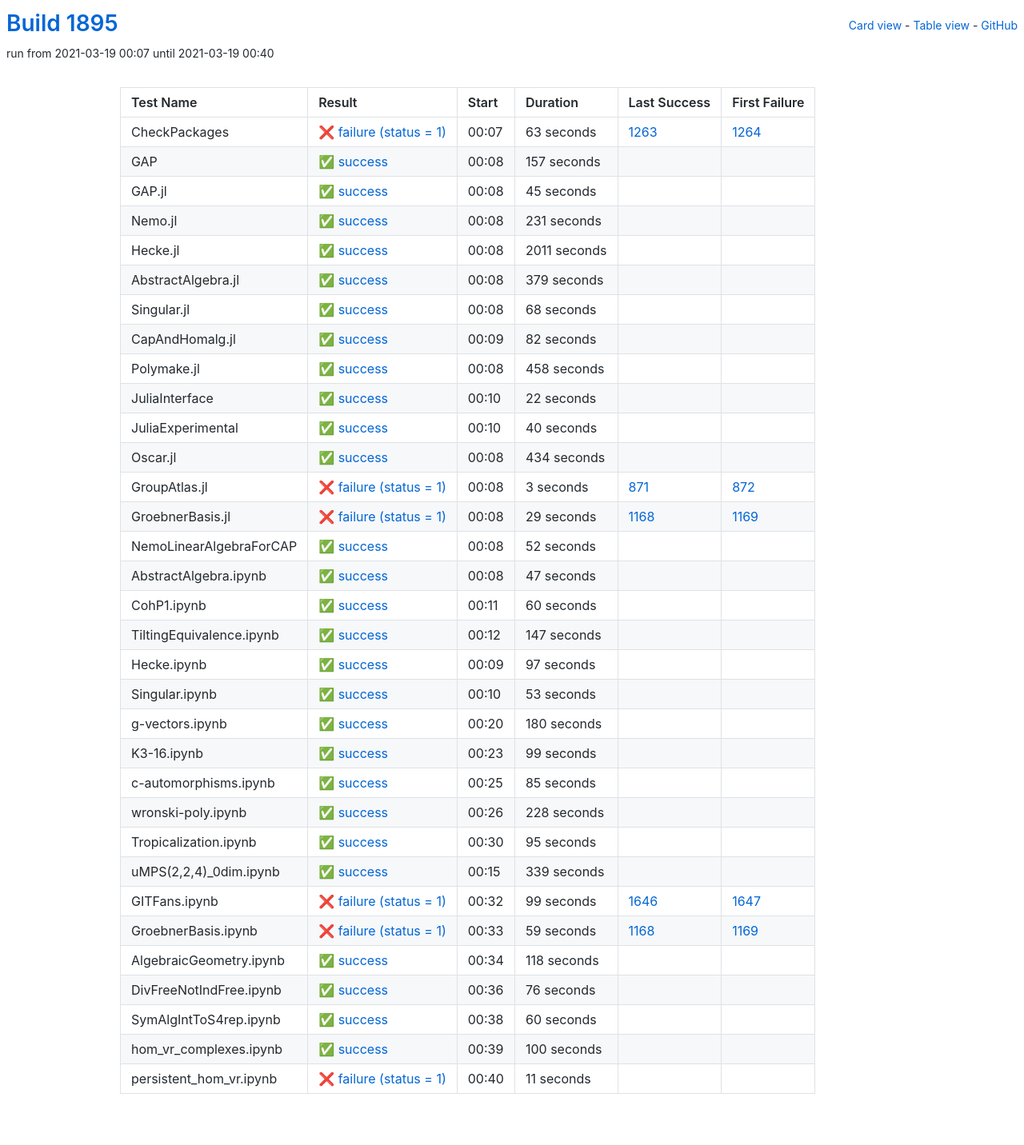
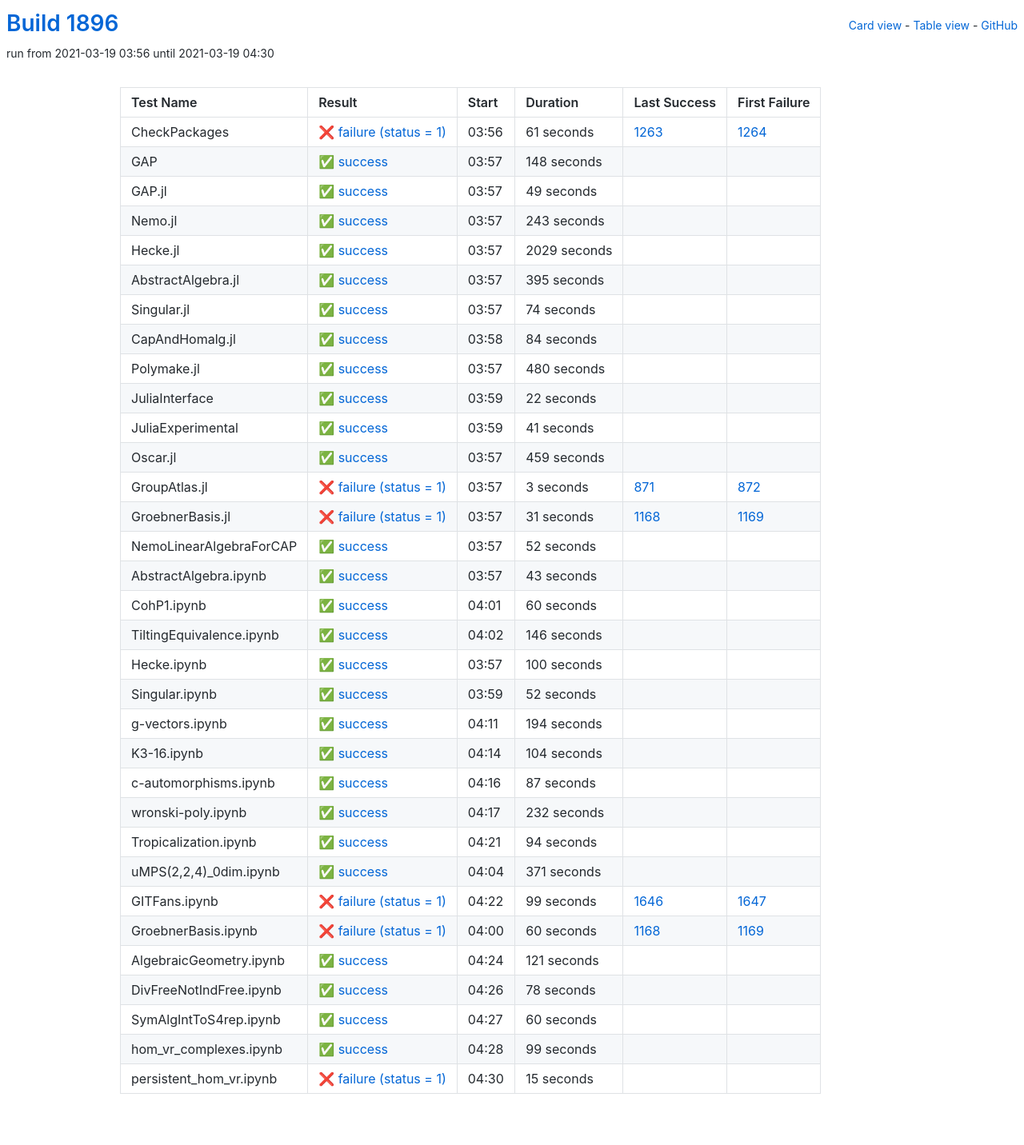
Before and after one commit to oscar-system/oscar-ci-status-stable, a Jekyll site: the page built from table.html, in a window 1280 px wide. Shown: the whole page at 80% size. Built offline with Jekyll 4.4.1, drawn with Linux system fonts in a browser that asks for light colours.

Commit message:
Build #1896

```diff
--- a/_data/ci.yml
+++ b/_data/ci.yml
@@ -1,6 +1,6 @@
 ---
-build: 1895
-build_url: https://oscarci.mathematik.uni-kl.de/job/oscar-stable/1895/
+build: 1896
+build_url: https://oscarci.mathematik.uni-kl.de/job/oscar-stable/1896/
 job: oscar-stable
 organization: oscar-system
 repo: oscar-ci-status-stable
@@ -8,116 +8,116 @@ repourl: https://github.com/oscar-system/oscar-ci-status-stable
 tests:
 - name: CheckPackages
   id: checkpackages
-  log: https://oscarci.mathematik.uni-kl.de/job/oscar-stable/1895/artifact/logs/build-1895/CheckPackages.log
-  start: 2021-03-19 00:07
+  log: https://oscarci.mathematik.uni-kl.de/job/oscar-stable/1896/artifact/logs/build-1896/CheckPackages.log
+  start: 2021-03-19 03:56
   success: false
   exitcode: 1
   status: failure
-  duration: 63
+  duration: 61
   last_success: 1263
   last_success_url: https://oscarci.mathematik.uni-kl.de/job/oscar-stable/1263/
   first_failure: 1264
   first_failure_url: https://oscarci.mathematik.uni-kl.de/job/oscar-stable/1264/
 - name: GAP
   id: gap
-  log: https://oscarci.mathematik.uni-kl.de/job/oscar-stable/1895/artifact/logs/build-1895/GAP.log
-  start: 2021-03-19 00:08
+  log: https://oscarci.mathematik.uni-kl.de/job/oscar-stable/1896/artifact/logs/build-1896/GAP.log
+  start: 2021-03-19 03:57
   success: true
   exitcode: 0
   status: success
-  duration: 157
+  duration: 148
   last_success: false
   last_success_url:
   first_failure: false
   first_failure_url:
 - name: GAP.jl
   id: gap-jl
-  log: https://oscarci.mathematik.uni-kl.de/job/oscar-stable/1895/artifact/logs/build-1895/GAP.jl.log
-  start: 2021-03-19 00:08
+  log: https://oscarci.mathematik.uni-kl.de/job/oscar-stable/1896/artifact/logs/build-1896/GAP.jl.log
+  start: 2021-03-19 03:57
   success: true
   exitcode: 0
   status: success
-  duration: 45
+  duration: 49
   last_success: false
   last_success_url:
   first_failure: false
   first_failure_url:
 - name: Nemo.jl
   id: nemo-jl
-  log: https://oscarci.mathematik.uni-kl.de/job/oscar-stable/1895/artifact/logs/build-1895/Nemo.jl.log
-  start: 2021-03-19 00:08
+  log: https://oscarci.mathematik.uni-kl.de/job/oscar-stable/1896/artifact/logs/build-1896/Nemo.jl.log
+  start: 2021-03-19 03:57
   success: true
   exitcode: 0
   status: success
-  duration: 231
+  duration: 243
   last_success: false
   last_success_url:
   first_failure: false
   first_failure_url:
 - name: Hecke.jl
   id: hecke-jl
-  log: https://oscarci.mathematik.uni-kl.de/job/oscar-stable/1895/artifact/logs/build-1895/Hecke.jl.log
-  start: 2021-03-19 00:08
+  log: https://oscarci.mathematik.uni-kl.de/job/oscar-stable/1896/artifact/logs/build-1896/Hecke.jl.log
+  start: 2021-03-19 03:57
   success: true
   exitcode: 0
   status: success
-  duration: 2011
+  duration: 2029
   last_success: false
   last_success_url:
   first_failure: false
   first_failure_url:
 - name: AbstractAlgebra.jl
   id: abstractalgebra-jl
-  log: https://oscarci.mathematik.uni-kl.de/job/oscar-stable/1895/artifact/logs/build-1895/AbstractAlgebra.jl.log
-  start: 2021-03-19 00:08
+  log: https://oscarci.mathematik.uni-kl.de/job/oscar-stable/1896/artifact/logs/build-1896/AbstractAlgebra.jl.log
+  start: 2021-03-19 03:57
   success: true
   exitcode: 0
   status: success
-  duration: 379
+  duration: 395
   last_success: false
   last_success_url:
   first_failure: false
   first_failure_url:
 - name: Singular.jl
   id: singular-jl
-  log: https://oscarci.mathematik.uni-kl.de/job/oscar-stable/1895/artifact/logs/build-1895/Singular.jl.log
-  start: 2021-03-19 00:08
+  log: https://oscarci.mathematik.uni-kl.de/job/oscar-stable/1896/artifact/logs/build-1896/Singular.jl.log
+  start: 2021-03-19 03:57
   success: true
   exitcode: 0
   status: success
-  duration: 68
+  duration: 74
   last_success: false
   last_success_url:
   first_failure: false
   first_failure_url:
 - name: CapAndHomalg.jl
   id: capandhomalg-jl
-  log: https://oscarci.mathematik.uni-kl.de/job/oscar-stable/1895/artifact/logs/build-1895/CapAndHomalg.jl.log
-  start: 2021-03-19 00:09
+  log: https://oscarci.mathematik.uni-kl.de/job/oscar-stable/1896/artifact/logs/build-1896/CapAndHomalg.jl.log
+  start: 2021-03-19 03:58
   success: true
   exitcode: 0
   status: success
-  duration: 82
+  duration: 84
   last_success: false
   last_success_url:
   first_failure: false
   first_failure_url:
 - name: Polymake.jl
   id: polymake-jl
-  log: https://oscarci.mathematik.uni-kl.de/job/oscar-stable/1895/artifact/logs/build-1895/Polymake.jl.log
-  start: 2021-03-19 00:08
+  log: https://oscarci.mathematik.uni-kl.de/job/oscar-stable/1896/artifact/logs/build-1896/Polymake.jl.log
+  start: 2021-03-19 03:57
   success: true
   exitcode: 0
   status: success
-  duration: 458
+  duration: 480
   last_success: false
   last_success_url:
   first_failure: false
   first_failure_url:
 - name: JuliaInterface
   id: juliainterface
-  log: https://oscarci.mathematik.uni-kl.de/job/oscar-stable/1895/artifact/logs/build-1895/JuliaInterface.log
-  start: 2021-03-19 00:10
+  log: https://oscarci.mathematik.uni-kl.de/job/oscar-stable/1896/artifact/logs/build-1896/JuliaInterface.log
+  start: 2021-03-19 03:59
   success: true
   exitcode: 0
   status: success
@@ -128,32 +128,32 @@ tests:
   first_failure_url:
 - name: JuliaExperimental
   id: juliaexperimental
-  log: https://oscarci.mathematik.uni-kl.de/job/oscar-stable/1895/artifact/logs/build-1895/JuliaExperimental.log
-  start: 2021-03-19 00:10
+  log: https://oscarci.mathematik.uni-kl.de/job/oscar-stable/1896/artifact/logs/build-1896/JuliaExperimental.log
+  start: 2021-03-19 03:59
   success: true
   exitcode: 0
   status: success
-  duration: 40
+  duration: 41
   last_success: false
   last_success_url:
   first_failure: false
   first_failure_url:
 - name: Oscar.jl
   id: oscar-jl
-  log: https://oscarci.mathematik.uni-kl.de/job/oscar-stable/1895/artifact/logs/build-1895/Oscar.jl.log
-  start: 2021-03-19 00:08
+  log: https://oscarci.mathematik.uni-kl.de/job/oscar-stable/1896/artifact/logs/build-1896/Oscar.jl.log
+  start: 2021-03-19 03:57
   success: true
   exitcode: 0
   status: success
-  duration: 434
+  duration: 459
   last_success: false
   last_success_url:
   first_failure: false
   first_failure_url:
 - name: GroupAtlas.jl
   id: groupatlas-jl
-  log: https://oscarci.mathematik.uni-kl.de/job/oscar-stable/1895/artifact/logs/build-1895/GroupAtlas.jl.log
-  start: 2021-03-19 00:08
+  log: https://oscarci.mathematik.uni-kl.de/job/oscar-stable/1896/artifact/logs/build-1896/GroupAtlas.jl.log
+  start: 2021-03-19 03:57
   success: false
   exitcode: 1
   status: failure
@@ -164,20 +164,20 @@ tests:
   first_failure_url: https://oscarci.mathematik.uni-kl.de/job/oscar-stable/872/
 - name: GroebnerBasis.jl
   id: groebnerbasis-jl
-  log: https://oscarci.mathematik.uni-kl.de/job/oscar-stable/1895/artifact/logs/build-1895/GroebnerBasis.jl.log
-  start: 2021-03-19 00:08
+  log: https://oscarci.mathematik.uni-kl.de/job/oscar-stable/1896/artifact/logs/build-1896/GroebnerBasis.jl.log
+  start: 2021-03-19 03:57
   success: false
   exitcode: 1
   status: failure
-  duration: 29
+  duration: 31
   last_success: 1168
   last_success_url: https://oscarci.mathematik.uni-kl.de/job/oscar-stable/1168/
   first_failure: 1169
   first_failure_url: https://oscarci.mathematik.uni-kl.de/job/oscar-stable/1169/
 - name: NemoLinearAlgebraForCAP
   id: nemolinearalgebraforcap
-  log: https://oscarci.mathematik.uni-kl.de/job/oscar-stable/1895/artifact/logs/build-1895/NemoLinearAlgebraForCAP.log
-  start: 2021-03-19 00:08
+  log: https://oscarci.mathematik.uni-kl.de/job/oscar-stable/1896/artifact/logs/build-1896/NemoLinearAlgebraForCAP.log
+  start: 2021-03-19 03:57
   success: true
   exitcode: 0
   status: success
@@ -188,20 +188,20 @@ tests:
   first_failure_url:
 - name: AbstractAlgebra.ipynb
   id: abstractalgebra-ipynb
-  log: https://oscarci.mathematik.uni-kl.de/job/oscar-stable/1895/artifact/logs/build-1895/AbstractAlgebra.ipynb.log
-  start: 2021-03-19 00:08
+  log: https://oscarci.mathematik.uni-kl.de/job/oscar-stable/1896/artifact/logs/build-1896/AbstractAlgebra.ipynb.log
+  start: 2021-03-19 03:57
   success: true
   exitcode: 0
   status: success
-  duration: 47
+  duration: 43
   last_success: false
   last_success_url:
   first_failure: false
   first_failure_url:
 - name: CohP1.ipynb
   id: cohp1-ipynb
-  log: https://oscarci.mathematik.uni-kl.de/job/oscar-stable/1895/artifact/logs/build-1895/CohP1.ipynb.log
-  start: 2021-03-19 00:11
+  log: https://oscarci.mathematik.uni-kl.de/job/oscar-stable/1896/artifact/logs/build-1896/CohP1.ipynb.log
+  start: 2021-03-19 04:01
   success: true
   exitcode: 0
   status: success
@@ -212,116 +212,116 @@ tests:
   first_failure_url:
 - name: TiltingEquivalence.ipynb
   id: tiltingequivalence-ipynb
-  log: https://oscarci.mathematik.uni-kl.de/job/oscar-stable/1895/artifact/logs/build-1895/TiltingEquivalence.ipynb.log
-  start: 2021-03-19 00:12
+  log: https://oscarci.mathematik.uni-kl.de/job/oscar-stable/1896/artifact/logs/build-1896/TiltingEquivalence.ipynb.log
+  start: 2021-03-19 04:02
   success: true
   exitcode: 0
   status: success
-  duration: 147
+  duration: 146
   last_success: false
   last_success_url:
   first_failure: false
   first_failure_url:
 - name: Hecke.ipynb
   id: hecke-ipynb
-  log: https://oscarci.mathematik.uni-kl.de/job/oscar-stable/1895/artifact/logs/build-1895/Hecke.ipynb.log
-  start: 2021-03-19 00:09
+  log: https://oscarci.mathematik.uni-kl.de/job/oscar-stable/1896/artifact/logs/build-1896/Hecke.ipynb.log
+  start: 2021-03-19 03:57
   success: true
   exitcode: 0
   status: success
-  duration: 97
+  duration: 100
   last_success: false
   last_success_url:
   first_failure: false
   first_failure_url:
 - name: Singular.ipynb
   id: singular-ipynb
-  log: https://oscarci.mathematik.uni-kl.de/job/oscar-stable/1895/artifact/logs/build-1895/Singular.ipynb.log
-  start: 2021-03-19 00:10
+  log: https://oscarci.mathematik.uni-kl.de/job/oscar-stable/1896/artifact/logs/build-1896/Singular.ipynb.log
+  start: 2021-03-19 03:59
   success: true
   exitcode: 0
   status: success
-  duration: 53
+  duration: 52
   last_success: false
   last_success_url:
   first_failure: false
   first_failure_url:
 - name: g-vectors.ipynb
   id: g-vectors-ipynb
-  log: https://oscarci.mathematik.uni-kl.de/job/oscar-stable/1895/artifact/logs/build-1895/g-vectors.ipynb.log
-  start: 2021-03-19 00:20
+  log: https://oscarci.mathematik.uni-kl.de/job/oscar-stable/1896/artifact/logs/build-1896/g-vectors.ipynb.log
+  start: 2021-03-19 04:11
   success: true
   exitcode: 0
   status: success
-  duration: 180
+  duration: 194
   last_success: false
   last_success_url:
   first_failure: false
   first_failure_url:
 - name: K3-16.ipynb
   id: k3-16-ipynb
-  log: https://oscarci.mathematik.uni-kl.de/job/oscar-stable/1895/artifact/logs/build-1895/K3-16.ipynb.log
-  start: 2021-03-19 00:23
+  log: https://oscarci.mathematik.uni-kl.de/job/oscar-stable/1896/artifact/logs/build-1896/K3-16.ipynb.log
+  start: 2021-03-19 04:14
   success: true
   exitcode: 0
   status: success
-  duration: 99
+  duration: 104
   last_success: false
   last_success_url:
   first_failure: false
   first_failure_url:
 - name: c-automorphisms.ipynb
   id: c-automorphisms-ipynb
-  log: https://oscarci.mathematik.uni-kl.de/job/oscar-stable/1895/artifact/logs/build-1895/c-automorphisms.ipynb.log
-  start: 2021-03-19 00:25
+  log: https://oscarci.mathematik.uni-kl.de/job/oscar-stable/1896/artifact/logs/build-1896/c-automorphisms.ipynb.log
+  start: 2021-03-19 04:16
   success: true
   exitcode: 0
   status: success
-  duration: 85
+  duration: 87
   last_success: false
   last_success_url:
   first_failure: false
   first_failure_url:
 - name: wronski-poly.ipynb
   id: wronski-poly-ipynb
-  log: https://oscarci.mathematik.uni-kl.de/job/oscar-stable/1895/artifact/logs/build-1895/wronski-poly.ipynb.log
-  start: 2021-03-19 00:26
+  log: https://oscarci.mathematik.uni-kl.de/job/oscar-stable/1896/artifact/logs/build-1896/wronski-poly.ipynb.log
+  start: 2021-03-19 04:17
   success: true
   exitcode: 0
   status: success
-  duration: 228
+  duration: 232
   last_success: false
   last_success_url:
   first_failure: false
   first_failure_url:
 - name: Tropicalization.ipynb
   id: tropicalization-ipynb
-  log: https://oscarci.mathematik.uni-kl.de/job/oscar-stable/1895/artifact/logs/build-1895/Tropicalization.ipynb.log
-  start: 2021-03-19 00:30
+  log: https://oscarci.mathematik.uni-kl.de/job/oscar-stable/1896/artifact/logs/build-1896/Tropicalization.ipynb.log
+  start: 2021-03-19 04:21
   success: true
   exitcode: 0
   status: success
-  duration: 95
+  duration: 94
   last_success: false
   last_success_url:
   first_failure: false
   first_failure_url:
 - name: uMPS(2,2,4)_0dim.ipynb
   id: umps-2-2-4-0dim-ipynb
-  log: https://oscarci.mathematik.uni-kl.de/job/oscar-stable/1895/artifact/logs/build-1895/uMPS-2-2-4-_0dim.ipynb.log
-  start: 2021-03-19 00:15
+  log: https://oscarci.mathematik.uni-kl.de/job/oscar-stable/1896/artifact/logs/build-1896/uMPS-2-2-4-_0dim.ipynb.log
+  start: 2021-03-19 04:04
   success: true
   exitcode: 0
   status: success
-  duration: 339
+  duration: 371
   last_success: false
   last_success_url:
   first_failure: false
   first_failure_url:
 - name: GITFans.ipynb
   id: gitfans-ipynb
-  log: https://oscarci.mathematik.uni-kl.de/job/oscar-stable/1895/artifact/logs/build-1895/GITFans.ipynb.log
-  start: 2021-03-19 00:32
+  log: https://oscarci.mathematik.uni-kl.de/job/oscar-stable/1896/artifact/logs/build-1896/GITFans.ipynb.log
+  start: 2021-03-19 04:22
   success: false
   exitcode: 1
   status: failure
@@ -332,44 +332,44 @@ tests:
   first_failure_url: https://oscarci.mathematik.uni-kl.de/job/oscar-stable/1647/
 - name: GroebnerBasis.ipynb
   id: groebnerbasis-ipynb
-  log: https://oscarci.mathematik.uni-kl.de/job/oscar-stable/1895/artifact/logs/build-1895/GroebnerBasis.ipynb.log
-  start: 2021-03-19 00:33
+  log: https://oscarci.mathematik.uni-kl.de/job/oscar-stable/1896/artifact/logs/build-1896/GroebnerBasis.ipynb.log
+  start: 2021-03-19 04:00
   success: false
   exitcode: 1
   status: failure
-  duration: 59
+  duration: 60
   last_success: 1168
   last_success_url: https://oscarci.mathematik.uni-kl.de/job/oscar-stable/1168/
   first_failure: 1169
   first_failure_url: https://oscarci.mathematik.uni-kl.de/job/oscar-stable/1169/
 - name: AlgebraicGeometry.ipynb
   id: algebraicgeometry-ipynb
-  log: https://oscarci.mathematik.uni-kl.de/job/oscar-stable/1895/artifact/logs/build-1895/AlgebraicGeometry.ipynb.log
-  start: 2021-03-19 00:34
+  log: https://oscarci.mathematik.uni-kl.de/job/oscar-stable/1896/artifact/logs/build-1896/AlgebraicGeometry.ipynb.log
+  start: 2021-03-19 04:24
   success: true
   exitcode: 0
   status: success
-  duration: 118
+  duration: 121
   last_success: false
   last_success_url:
   first_failure: false
   first_failure_url:
 - name: DivFreeNotIndFree.ipynb
   id: divfreenotindfree-ipynb
-  log: https://oscarci.mathematik.uni-kl.de/job/oscar-stable/1895/artifact/logs/build-1895/DivFreeNotIndFree.ipynb.log
-  start: 2021-03-19 00:36
+  log: https://oscarci.mathematik.uni-kl.de/job/oscar-stable/1896/artifact/logs/build-1896/DivFreeNotIndFree.ipynb.log
+  start: 2021-03-19 04:26
   success: true
   exitcode: 0
   status: success
-  duration: 76
+  duration: 78
   last_success: false
   last_success_url:
   first_failure: false
   first_failure_url:
 - name: SymAlgIntToS4rep.ipynb
   id: symalginttos4rep-ipynb
-  log: https://oscarci.mathematik.uni-kl.de/job/oscar-stable/1895/artifact/logs/build-1895/SymAlgIntToS4rep.ipynb.log
-  start: 2021-03-19 00:38
+  log: https://oscarci.mathematik.uni-kl.de/job/oscar-stable/1896/artifact/logs/build-1896/SymAlgIntToS4rep.ipynb.log
+  start: 2021-03-19 04:27
   success: true
   exitcode: 0
   status: success
@@ -380,24 +380,24 @@ tests:
   first_failure_url:
 - name: hom_vr_complexes.ipynb
   id: hom-vr-complexes-ipynb
-  log: https://oscarci.mathematik.uni-kl.de/job/oscar-stable/1895/artifact/logs/build-1895/hom_vr_complexes.ipynb.log
-  start: 2021-03-19 00:39
+  log: https://oscarci.mathematik.uni-kl.de/job/oscar-stable/1896/artifact/logs/build-1896/hom_vr_complexes.ipynb.log
+  start: 2021-03-19 04:28
   success: true
   exitcode: 0
   status: success
-  duration: 100
+  duration: 99
   last_success: false
   last_success_url:
   first_failure: false
   first_failure_url:
 - name: persistent_hom_vr.ipynb
   id: persistent-hom-vr-ipynb
-  log: https://oscarci.mathematik.uni-kl.de/job/oscar-stable/1895/artifact/logs/build-1895/persistent_hom_vr.ipynb.log
-  start: 2021-03-19 00:40
+  log: https://oscarci.mathematik.uni-kl.de/job/oscar-stable/1896/artifact/logs/build-1896/persistent_hom_vr.ipynb.log
+  start: 2021-03-19 04:30
   success: false
   exitcode: 1
   status: failure
-  duration: 11
+  duration: 15
   last_success: false
   last_success_url:
   first_failure: false
```
Also changed, not shown: README.md.
